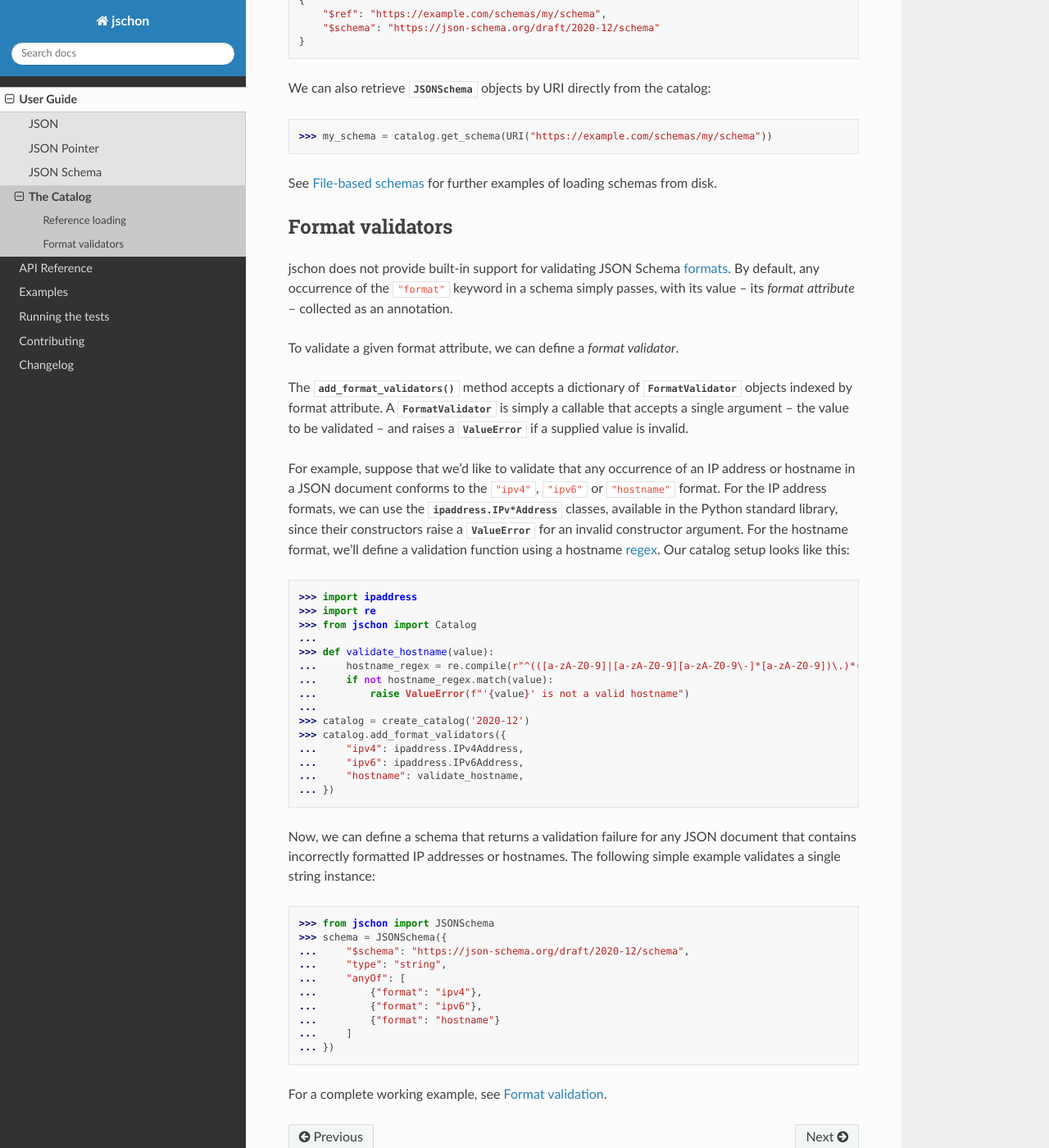
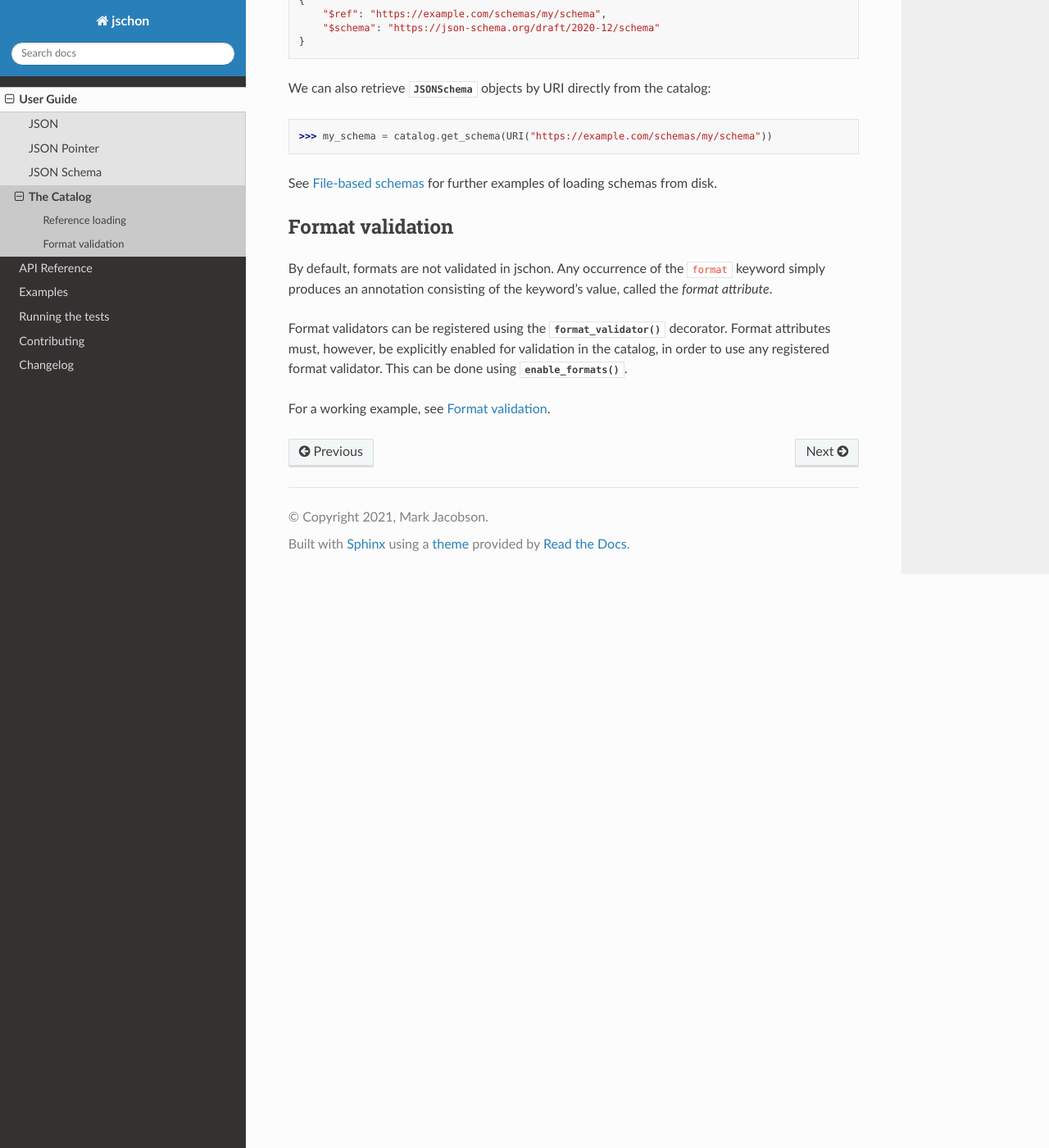
Before and after one commit to marksparkza/jschon, a Sphinx documentation site: the page built from docs/guide/catalog.rst, in a window 1280 px wide and 1400 px high, scrolled down 1379 px. Shown: the whole window at 82% size. Built offline with Sphinx 7.4.7 and the Read the Docs theme 2.0.0, drawn with Linux system fonts in a browser that asks for light colours.

Commit message:
Refactor format validation
ref #35

```diff
--- a/docs/examples/format_validation.rst
+++ b/docs/examples/format_validation.rst
@@ -1,7 +1,7 @@
 Format validation
 =================
-The script below demonstrates the implementation of format validators
-for the ``"ipv4"``, ``"ipv6"`` and ``"hostname"`` format attributes.
+In this example we register and enable validators for the ``ipv4``
+and ``ipv6`` formats.
 
 .. literalinclude:: ../../examples/format_validation.py
 
--- a/docs/guide/catalog.rst
+++ b/docs/guide/catalog.rst
@@ -68,58 +68,15 @@ directly from the catalog:
 See :doc:`../examples/file_based_schemas` for further examples of loading
 schemas from disk.
 
-Format validators
+Format validation
 -----------------
-jschon does not provide built-in support for validating JSON Schema
-`formats <https://json-schema.org/draft/2020-12/json-schema-validation.html#rfc.section.7.3>`_.
-By default, any occurrence of the ``"format"`` keyword in a schema simply passes,
-with its value -- its *format attribute* -- collected as an annotation.
+By default, formats are not validated in jschon. Any occurrence of the ``format``
+keyword simply produces an annotation consisting of the keyword's value, called
+the *format attribute*.
 
-To validate a given format attribute, we can define a *format validator*.
+Format validators can be registered using the :func:`~jschon.vocabulary.format.format_validator`
+decorator. Format attributes must, however, be explicitly enabled for validation
+in the catalog, in order to use any registered format validator. This can be done
+using :meth:`~jschon.catalog.Catalog.enable_formats`.
 
-The :meth:`~jschon.catalog.Catalog.add_format_validators` method accepts a
-dictionary of :class:`~jschon.vocabulary.format.FormatValidator` objects indexed
-by format attribute. A :class:`~jschon.vocabulary.format.FormatValidator`
-is simply a callable that accepts a single argument -- the value to be validated --
-and raises a :exc:`ValueError` if a supplied value is invalid.
-
-For example, suppose that we'd like to validate that any occurrence of an IP address
-or hostname in a JSON document conforms to the ``"ipv4"``, ``"ipv6"`` or ``"hostname"``
-format. For the IP address formats, we can use the :class:`ipaddress.IPv*Address`
-classes, available in the Python standard library, since their constructors raise
-a :exc:`ValueError` for an invalid constructor argument. For the hostname format,
-we'll define a validation function using a hostname `regex <https://stackoverflow.com/a/106223>`_.
-Our catalog setup looks like this:
-
->>> import ipaddress
->>> import re
->>> from jschon import Catalog
-...
->>> def validate_hostname(value):
-...     hostname_regex = re.compile(r"^(([a-zA-Z0-9]|[a-zA-Z0-9][a-zA-Z0-9\-]*[a-zA-Z0-9])\.)*([A-Za-z0-9]|[A-Za-z0-9][A-Za-z0-9\-]*[A-Za-z0-9])$")
-...     if not hostname_regex.match(value):
-...         raise ValueError(f"'{value}' is not a valid hostname")
-...
->>> catalog = create_catalog('2020-12')
->>> catalog.add_format_validators({
-...     "ipv4": ipaddress.IPv4Address,
-...     "ipv6": ipaddress.IPv6Address,
-...     "hostname": validate_hostname,
-... })
-
-Now, we can define a schema that returns a validation failure for any JSON document
-that contains incorrectly formatted IP addresses or hostnames. The following
-simple example validates a single string instance:
-
->>> from jschon import JSONSchema
->>> schema = JSONSchema({
-...     "$schema": "https://json-schema.org/draft/2020-12/schema",
-...     "type": "string",
-...     "anyOf": [
-...         {"format": "ipv4"},
-...         {"format": "ipv6"},
-...         {"format": "hostname"}
-...     ]
-... })
-
-For a complete working example, see :doc:`../examples/format_validation`.
+For a working example, see :doc:`../examples/format_validation`.
--- /dev/null
+++ b/docs/reference/formats.rst
@@ -0,0 +1,3 @@
+jschon.formats
+==============
+.. automodule:: jschon.formats
```
Also changed, not shown: 7 other files.
